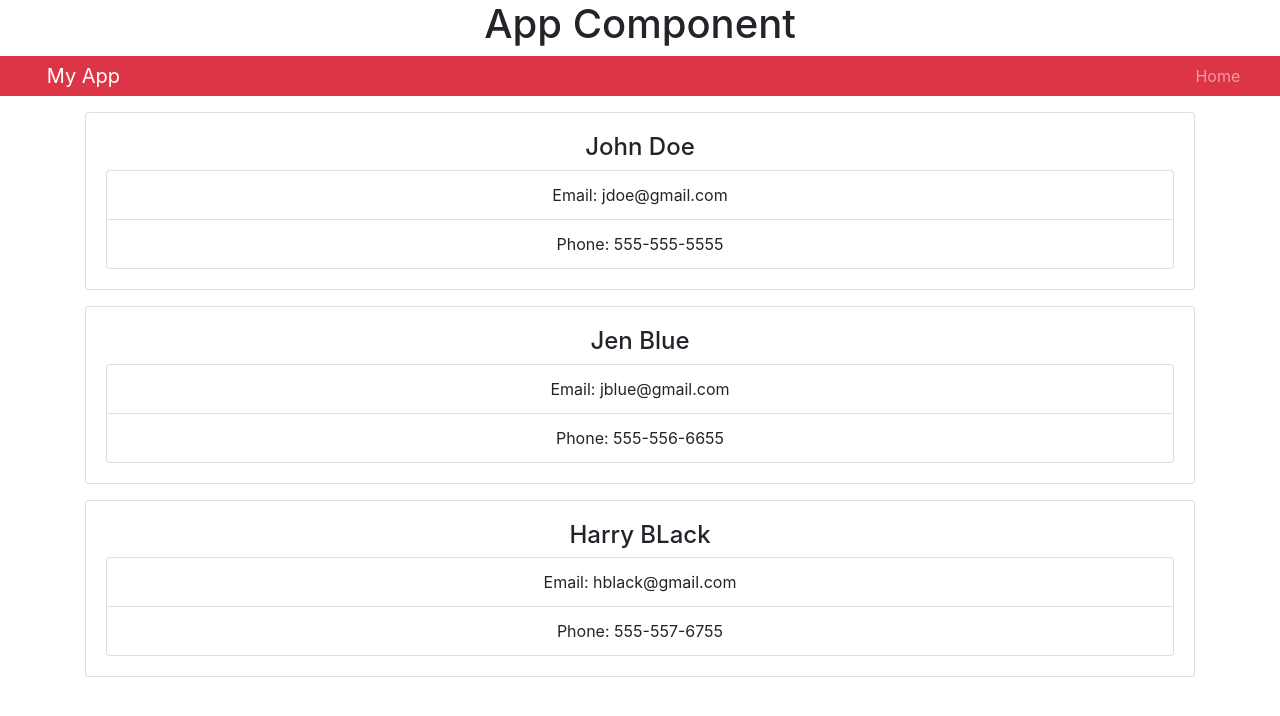
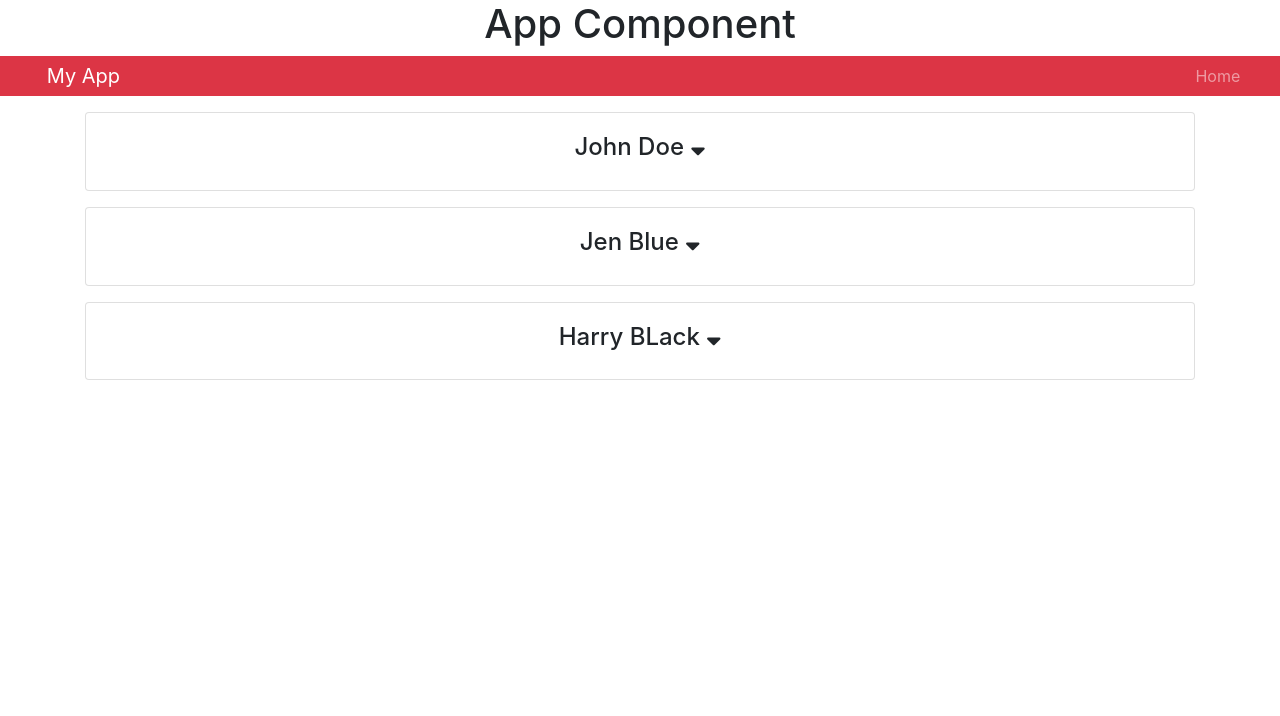
Before and after one commit to k3vnb/contact-manager-react, a React (Create React App) app: page / in a window 1280 px wide. Shown: the top 716 px of the page. Built offline with nearby package versions, Linux system fonts and the light colour scheme.

Commit message:
set simple toggle rendering w/ ternary expression in Contact component

```diff
--- a/public/index.html
+++ b/public/index.html
@@ -4,7 +4,7 @@
     <meta charset="utf-8">
     <meta name="viewport" content="width=device-width, initial-scale=1, shrink-to-fit=no">
     <meta name="theme-color" content="#000000">
-
+    <link rel="stylesheet" href="https://use.fontawesome.com/releases/v5.5.0/css/all.css" integrity="sha384-B4dIYHKNBt8Bc12p+WXckhzcICo0wtJAoU8YZTY5qE0Id1GSseTk6S+L3BlXeVIU" crossorigin="anonymous">
     <link rel="manifest" href="%PUBLIC_URL%/manifest.json">
 
     <title>Contact Manager</title>
--- a/src/components/Contact.js
+++ b/src/components/Contact.js
@@ -2,16 +2,23 @@ import React, { Component } from 'react';
 import PropTypes from 'prop-types';
 
 class Contact extends Component {
+    state = {
+        showContactInfo: false
+    };
+
     render(){
         const { name, email, phone } = this.props.contact;
-
+        const { showContactInfo } = this.state;
         return (
             <div className="card card-body mb-3">
-                <h4>{name}</h4>
-                <ul className="list-group">
-                    <li className="list-group-item">Email: {email}</li>
-                    <li className="list-group-item">Phone: {phone}</li>
-                </ul>
+                <h4>{name} <i onClick={() => this.setState({ showContactInfo: !this.state.showContactInfo })} className="fas fa-sort-down"></i></h4>
+                {showContactInfo ? (
+                                <ul className="list-group">
+                                    <li className="list-group-item">Email: {email}</li>
+                                    <li className="list-group-item">Phone: {phone}</li>
+                                </ul>
+                ) : null}
+
             </div>
         )
     }
```
